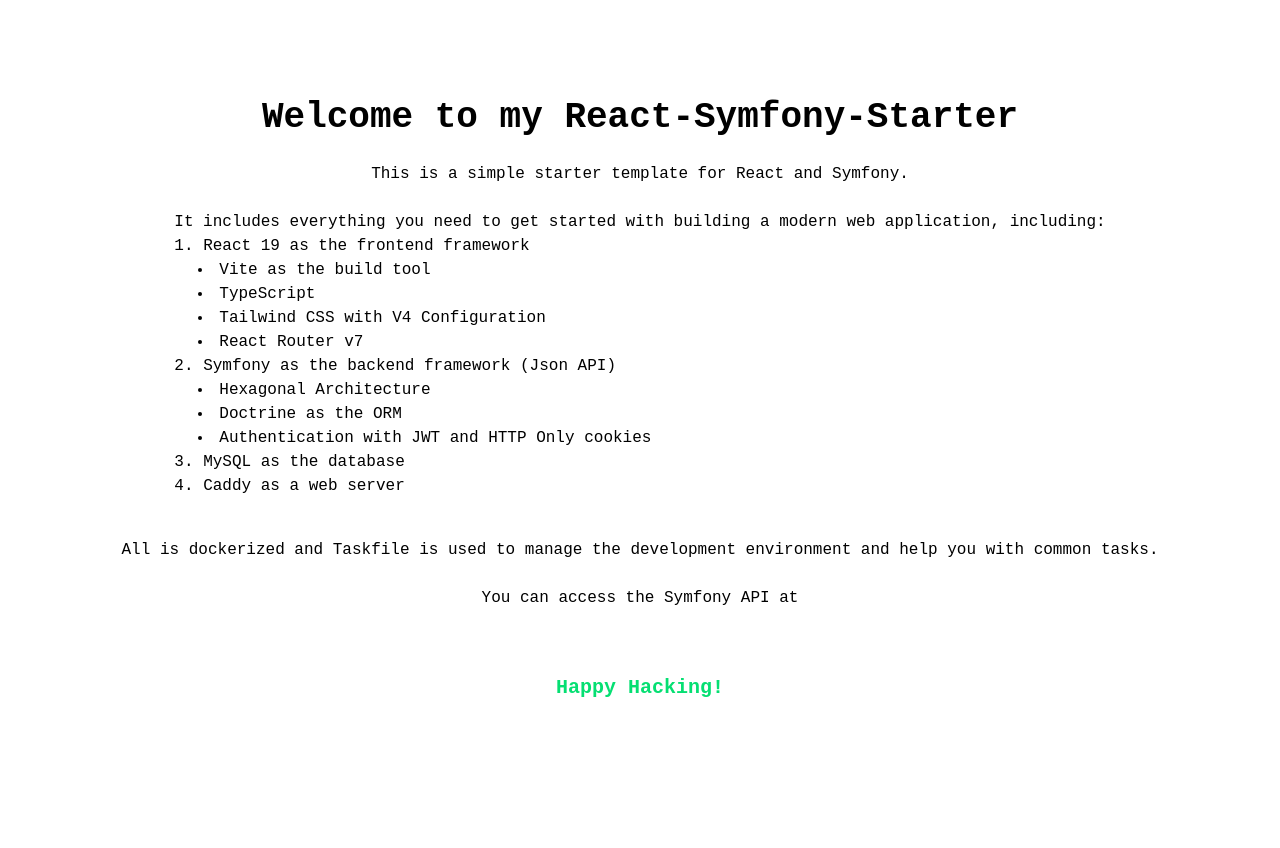
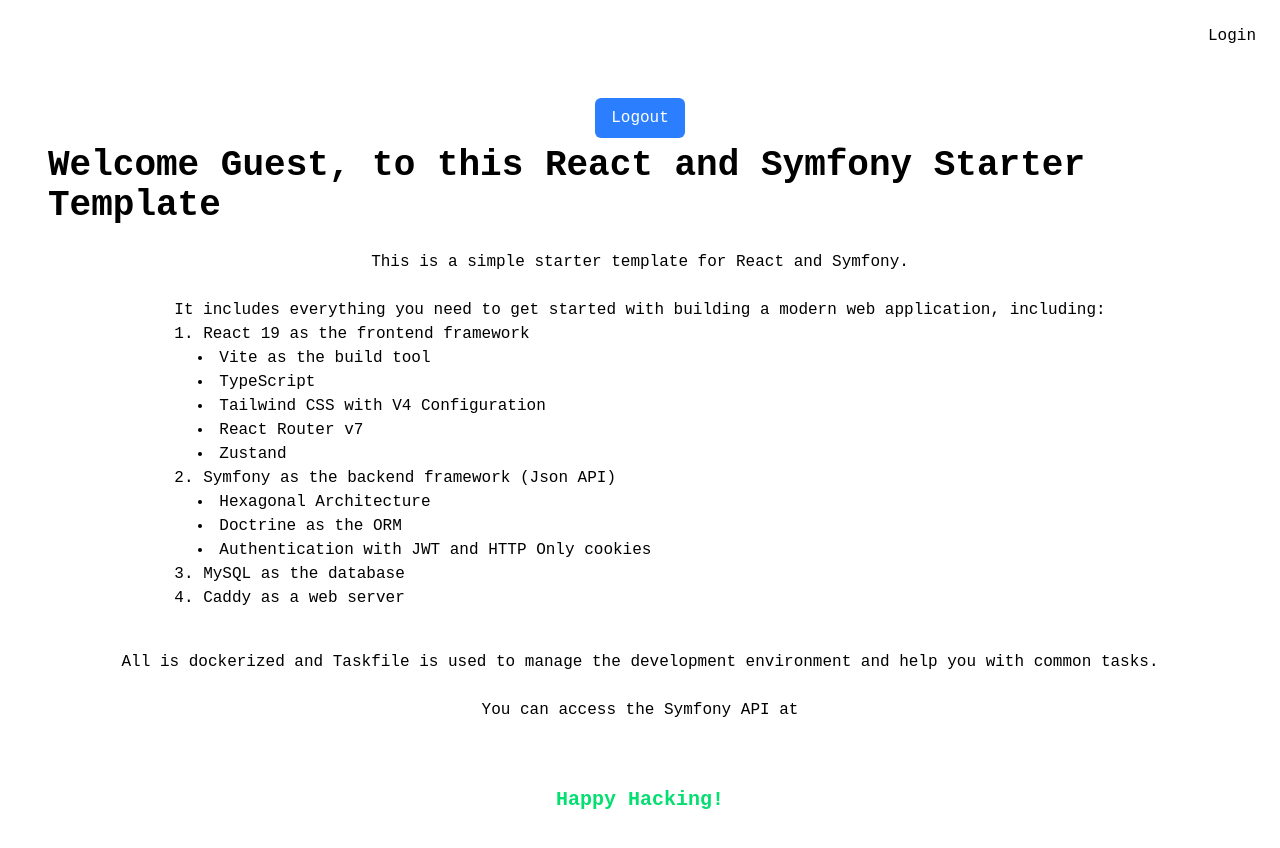
Before and after one commit to MaelBriantin/react-symfony-starter, a React (Vite) app in the folder app/client/: page / in a window 1280 px wide. Shown: the top 848 px of the page. Before the commit the page ends 800 px from the top, so only its background shows below. Built offline with nearby package versions, Linux system fonts and the light colour scheme; no server answers; a web font is replaced by a local one.

Commit message:
feat(auth): implement login functionality with user authentication and layout management

```diff
--- /dev/null
+++ b/app/client/src/components/NavBar.tsx
@@ -0,0 +1,13 @@
+import { NavLink } from "react-router";
+
+const NavBar = () => {
+  return (
+    <nav className="flex gap-4 justify-end items-end w-full">
+      <NavLink to="/login" className="hover:underline">
+        Login
+      </NavLink>
+    </nav>
+  );
+}
+
+export default NavBar;
--- /dev/null
+++ b/app/client/src/components/login/LoginForm.tsx
@@ -0,0 +1,81 @@
+import { useState } from "react";
+import useFetch from "../../hooks/useFetch";
+import { useNavigate } from "react-router";
+import useUserStore from "@/stores/useUserStore";
+import { User } from "@/types/user";
+
+interface LoginFormProps {
+  username: string;
+  password: string;
+}
+
+const LoginForm = () => {
+  const { loading, error, fetchData } = useFetch<User, LoginFormProps>();
+  const { setUser } = useUserStore();
+  const redirect = useNavigate();
+  const [loginInfo, setLoginInfo] = useState<LoginFormProps>({
+    username: "test@example.com",
+    password: "Password123!",
+  });
+
+  const handleSubmit = async (e: React.FormEvent) => {
+    e.preventDefault();
+    const user = await fetchData({
+      url: "/auth/login",
+      method: "POST",
+      body: loginInfo
+    });
+    if (!error) {
+      setUser(user);
+      redirect("/");
+    }
+  }
+
+  return (
+    <div className="dark:bg-neutral-900 dark:text-white bg-white text-black min-h-screen flex items-center justify-center font-geist-mono flex-col gap-2 w-full p-6">
+      <h1>Login Form</h1>
+      <form className="flex flex-col gap-4 w-full max-w-sm" onSubmit={handleSubmit}>
+        <div className="flex flex-col">
+          <label htmlFor="email">Email:</label>
+          <input
+            type="email"
+            id="email"
+            name="email"
+            required
+            className="border-2 border-gray-300 rounded-md p-2 focus:outline-none focus:border-blue-500"
+            value={loginInfo.username}
+            onChange={e => setLoginInfo({
+              ...loginInfo,
+              username: e.target.value
+            })}
+          />
+        </div>
+        <div className="flex flex-col">
+          <label htmlFor="password">Password:</label>
+          <input
+            type="password"
+            id="password"
+            name="password"
+            required
+            className="border-2 border-gray-300 rounded-md p-2 focus:outline-none focus:border-blue-500"
+            value={loginInfo.password}
+            onChange={e => setLoginInfo({
+              ...loginInfo,
+              password: e.target.value
+            })}
+          />
+        </div>
+        {error && <div className="text-red-500">{error.message}</div>}
+        <button
+          type="submit"
+          className="bg-blue-500 text-white rounded-md p-2 mt-4 hover:bg-blue-600"
+          disabled={loading}
+        >
+          {loading ? "Connexion..." : "Login"}
+        </button>
+      </form>
+    </div>
+  );
+}
+
+export default LoginForm;
--- a/app/client/src/hooks/useFetch.ts
+++ b/app/client/src/hooks/useFetch.ts
@@ -26,6 +26,7 @@
           method,
           headers: body ? { "Content-Type": "application/json" } : undefined,
           body: body ? JSON.stringify(body) : undefined,
+          credentials: "include"
         });
         if (!response.ok) {
           throw new Error(`HTTP error! status: ${response.status}`);
--- /dev/null
+++ b/app/client/src/layouts/AppLayout.tsx
@@ -0,0 +1,21 @@
+import useUserStore from "@/stores/useUserStore";
+import GuestLayout from "./GuestLayout";
+import AuthenticatedLayout from "./AuthenticatedLayout";
+
+const AppLayout = () => {
+  const { user } = useUserStore();
+
+  return (
+    <>
+      {
+        user === null ? (
+          <GuestLayout />
+        ) : (
+          <AuthenticatedLayout />
+        )
+      }
+    </>
+  );
+}
+
+export default AppLayout;
--- /dev/null
+++ b/app/client/src/layouts/AuthenticatedLayout.tsx
@@ -0,0 +1,13 @@
+import { Outlet } from "react-router";
+
+const AuthenticatedLayout = () => {
+  return (
+      <div>
+        <div className="dark:bg-neutral-900 dark:text-white bg-white text-black min-h-screen flex items-center justify-center font-geist-mono flex-col gap-2 w-full p-6">
+          <Outlet />
+        </div>
+      </div>
+    );
+}
+
+export default AuthenticatedLayout;
--- /dev/null
+++ b/app/client/src/layouts/GuestLayout.tsx
@@ -0,0 +1,14 @@
+import NavBar from "@/components/NavBar";
+import { Outlet } from "react-router";
+
+const GuestLayout = () => {
+  return (
+    <div>
+      <div className="dark:bg-neutral-900 dark:text-white bg-white text-black min-h-screen flex items-center justify-center font-geist-mono flex-col gap-2 w-full p-6">
+        <NavBar />
+        <Outlet />
+      </div>
+    </div>
+  );
+}
+export default GuestLayout;
--- a/app/client/src/pages/About.tsx
+++ b/app/client/src/pages/About.tsx
@@ -1,4 +1,7 @@
+import useUserStore from "@/stores/useUserStore";
 import useFetch from "../hooks/useFetch";
+import { User } from "@/types/user";
+import { useEffect } from "react";
 
 interface Env {
   apiUrl: string;
@@ -7,11 +10,29 @@
 
 const About = () => {
   const { data: env } = useFetch<Env>('/config/env');
+  const { error, data } = useFetch<User>('/auth/check');
+  const { fetchData: logout } = useFetch(); // hook pour logout
+
+  const handleLogout = async () => {
+    await logout({ url: '/auth/logout', method: 'GET' });
+    setUser(null); // vide le user dans le store
+  };
+  const { user, setUser } = useUserStore();
+
+  useEffect(() => {
+    if (data && !user) {
+      setUser(data);
+    }
+  }, [data, user, setUser]);
+
 
   return (
     <div className="dark:bg-neutral-900 dark:text-white bg-white text-black min-h-screen flex items-center justify-center font-geist-mono flex-col gap-2 w-full p-6">
+      <button className="bg-blue-500 text-white px-4 py-2 rounded-md hover:bg-blue-600" onClick={handleLogout}>
+        Logout
+      </button>
       <h1 className="text-4xl font-bold">
-        Welcome to my React-Symfony-Starter
+        Welcome { user ? <span className="text-blue-500">{user.email}</span> : 'Guest' }, to this React and Symfony Starter Template
       </h1>
       <p className="mt-4">
         This is a simple starter template for React and Symfony.
@@ -26,6 +47,7 @@
             <li>TypeScript</li>
             <li>Tailwind CSS with V4 Configuration</li>
             <li>React Router v7</li>
+            <li>Zustand</li>
           </ul>
           <li>Symfony as the backend framework (Json API)</li>
           <ul className="list-disc list-inside ml-6">
--- /dev/null
+++ b/app/client/src/pages/Login.tsx
@@ -0,0 +1,11 @@
+import LoginForm from "@/components/login/LoginForm";
+
+const Login = () => {
+  return (
+    <div>
+      <LoginForm />
+    </div>
+  );
+}
+
+export default Login;
--- /dev/null
+++ b/app/client/src/stores/useUserStore.ts
@@ -0,0 +1,16 @@
+import { User } from '@/types/user';
+import { create } from 'zustand';
+
+interface UserStore {
+  user: User | null;
+  setUser: (user: User | null) => void;
+  clearUser: () => void;
+}
+
+const useUserStore = create<UserStore>((set) => ({
+  user: null,
+  setUser: (user) => set({ user }),
+  clearUser: () => set({ user: null }),
+}));
+
+export default useUserStore;
--- /dev/null
+++ b/app/client/src/types/user.ts
@@ -0,0 +1,4 @@
+export interface User {
+  uuid: string;
+  email: string;
+}
```
Also changed, not shown: app/client/src/routes.tsx (+10 -2 lines).
